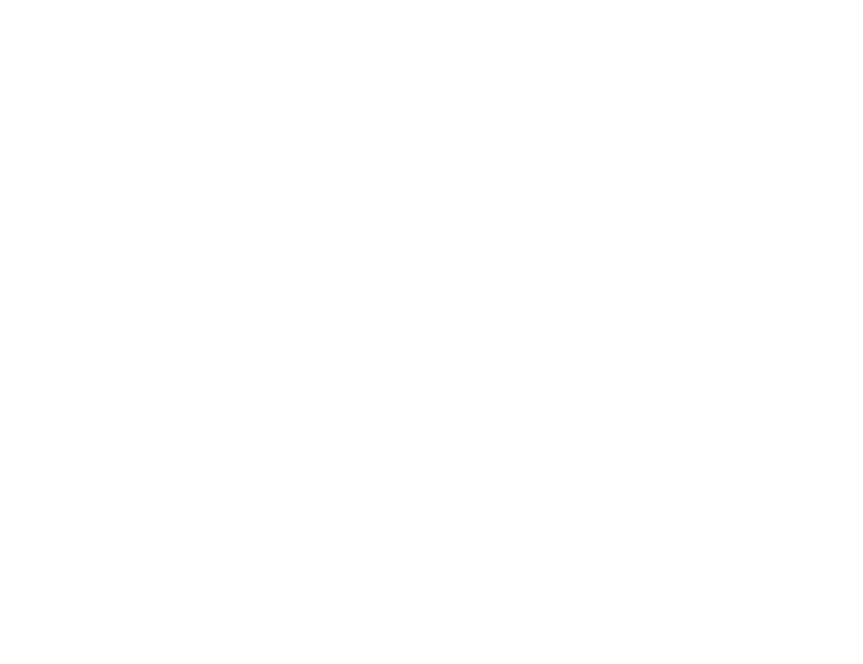
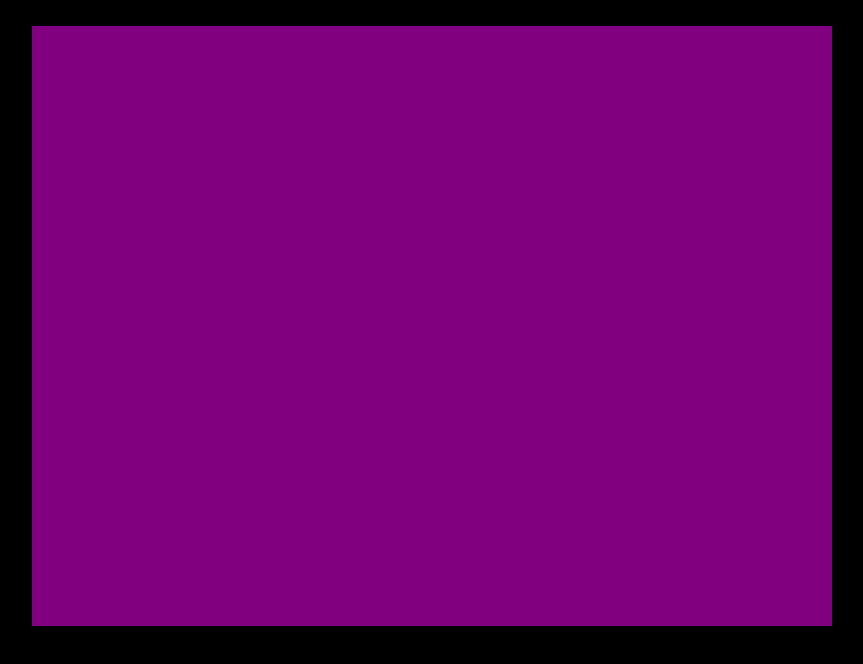
Before and after one commit to NotYarazi/fractal, a plain HTML site: page build/0.0.1/index.html in a window 1280 px wide. Shown: the whole page, without its empty margins (208-1071 px from the left). Drawn offline with Linux system fonts and the light colour scheme; a web font is replaced by a local one.

Commit message:
sdedfssdf

```diff
--- a/build/0.0.1/index.html
+++ b/build/0.0.1/index.html
@@ -5,9 +5,12 @@
         <title>FRACTAL</title>
         <meta name="description" content="">
         <meta name="viewport" content="width=device-width, initial-scale=1">
-        <link rel="stylesheet" href="">
+        <link rel="stylesheet" href="./root.css">
     </head>
     <body>
+    <div class="container">
+        <canvas></canvas>
+    </div>
 
     </body>
 </html>
--- /dev/null
+++ b/build/0.0.1/root.css
@@ -0,0 +1,25 @@
+@import url('https://umaera.github.io/shared/point/fonts/fonts.css');
+
+:root{
+    --background-color: #000000;
+    --primary-color: #FFFFFF;
+    --purple-color: #4e044e;
+}
+
+body{
+    margin: 2%;
+    padding: 0;
+    background-color: var(--background-color);
+    color: var(--primary-color);
+    font-family: Outfit, sans-serif;
+    overflow: hidden;
+}
+
+canvas{
+    display: block;
+    margin: 0 auto;
+    background-color: #800080;
+    border: inset 2px solid #41414167;
+    width: 800px;
+    height: 600px;
+}
```
Also changed, not shown: build/0.0.1/img/player.png (added).
